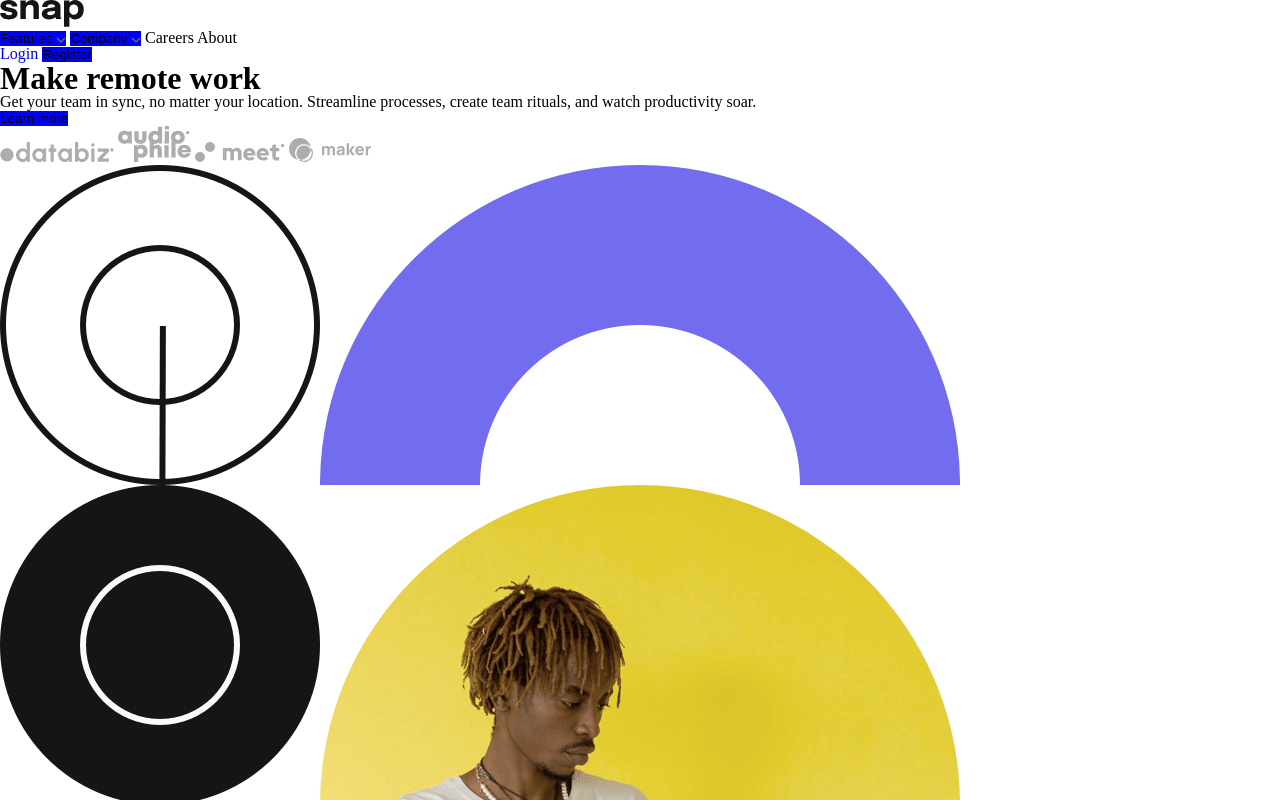
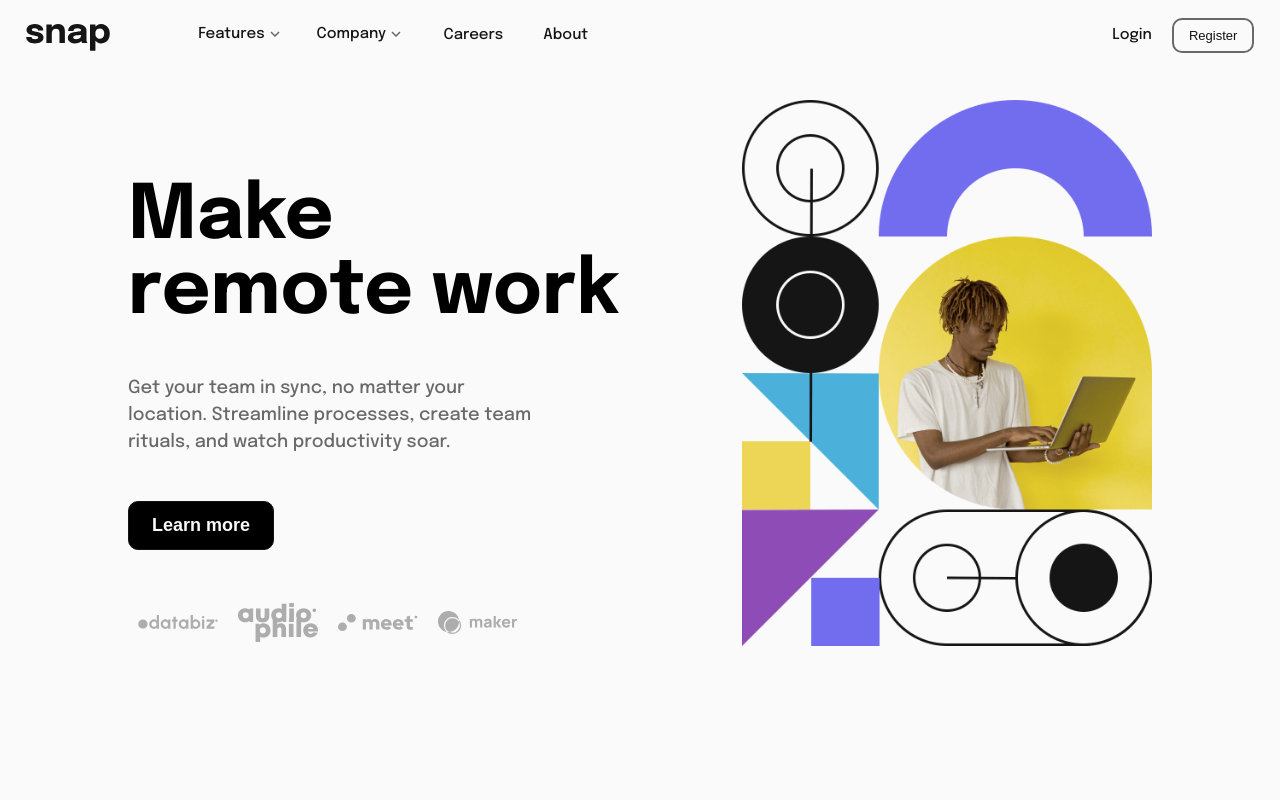
Before and after one commit to Victor-Eduardo-art/Intro-section-with-dropdown-navigatio, a plain HTML site: page index.html in a window 1280 px wide. Shown: the top 800 px of the page. Drawn offline with Linux system fonts and the light colour scheme.

Commit message:
feat: finalizei a página para desktop

```diff
--- a/css/reset.css
+++ b/css/reset.css
@@ -15,11 +15,6 @@
 article, aside, details, figcaption, figure,
 footer, header, hgroup, menu, nav, section {
 	display: block;
-}
-
-div, section, body, aside, header, footer {
-	margin: 0;
-	padding: 0;
 }
 
 body {
--- a/css/style.css
+++ b/css/style.css
@@ -1,11 +1,221 @@
 @charset "UTF-8";
+@import url('https://fonts.googleapis.com/css2?family=Epilogue:wght@500;700&display=swap');
+/* font-family: 'Epilogue', sans-serif; */
+
+.botao {
+    transition: 0.5s all;
+    padding: 0.8rem 1.5rem;
+    border-radius: 1rem;
+    color: var(--almost-black);
+    background-color: var(--almost-white);
+    font-size: 1.3rem;
+}
+
+.botao:hover {
+    cursor: pointer;
+    opacity: 100%;
+    padding: 0.8rem 2.4rem;
+}
+
+.none {
+    display: none;
+}
 
 /* ====== BODY/HTML/ROOT ====== */
+:root {
+    font-size: 62.5%;
+
+    --almost-white: hsl(0, 0%, 98%);
+    --medium-gray: hsl(0, 0%, 41%);
+    --almost-black: hsl(0, 0%, 8%);
+    --weight-500: 500;
+    --weight-700: 700;
+}
+
+body {
+    background-color: var(--almost-white);
+    min-width: 100vw;
+    min-height: 100vh;
+    font-size: 1.8rem;
+    font-family: 'Epilogue', sans-serif;
+    font-weight: var(--weight-500);
+}
 
 /* ====== HEADER ====== */
 
-/* ====== SUB SEÇÃO DO HEADER EX: MENU HEADER ====== */
+header {
+    width: 96vw;
+    height: 7rem;
+    margin: auto;
+    margin-bottom: 3rem;
+}
+
+nav {
+    height: 100%;
+    width: 100%;
+    display: flex;
+    justify-content: space-between;
+    align-items: flex-end;
+}
+
+.ctr-links-menu, .ctr-botoes-login-register {
+    height: 100%;
+    display: flex;
+    align-items: center;
+}
+
+.logo {
+    margin: 1% 6rem 0 0;
+}
+
+.logo img {
+    margin: 0;
+    width: 100%;
+}
+
+nav a {
+    margin: 1rem 2rem;
+    display: flex;
+    align-items: center;
+    background-color: var(--almost-white);
+    color: var(--almost-black);
+    font-family: 'Epilogue', sans-serif;
+    font-size: 1.5rem;
+    font-weight: 500;
+}
+
+nav a img {
+    margin-left: 0.5rem;
+}
+
+nav a:hover {
+    cursor: pointer;
+    font-weight: 700;
+}
+
+nav button {
+    border: 2px solid var(--medium-gray);
+}
+
+.ctr-submenu .direita {
+    align-self: flex-end !important;
+}
+
+.ctr-submenu .esquerda {
+    align-self: flex-start !important;
+}
+
+.ctr-submenu {
+    margin: 0 1.7rem 0 2rem;
+    align-self: flex-start;
+    display: flex;
+    flex-direction: column;
+    align-items: flex-end;
+    position: relative;
+    top: 24%;
+    width: 9rem;
+}
+
+.ctr-submenu a {
+    margin: 1rem 0;
+}
+
+.submenu {
+    z-index: 0;
+    top: 1rem;
+    padding: 1rem 0;
+    position: relative;
+    border-radius: 5%;
+    background-color: #fff;
+    box-shadow: 0px 10px 40px rgba(0, 0, 0, 0.171);
+
+}
+
+.submenu a {
+    min-width: 11rem;
+    padding: 1.5rem 2rem;
+    background-color: #fff;
+    margin: 0;
+    font-size: 1.5rem;
+    transition: 0.5s background-color;
+}
+
+.submenu a:hover {
+    cursor: pointer;
+    font-weight: 500;
+    background-color: #eee;
+}
+
+.submenu a span {
+    font-size: 1.5rem;
+    color: var(--medium-gray);
+    line-height: 12px;
+    padding: 0;
+}
+
+.submenu a img {
+    margin-right: 1rem;
+    margin-left: 0;
+}
 
 /* ====== MAIN ====== */
 
-/* ====== FOOTER ====== */
+main {
+    display: flex;
+    justify-content: space-between;
+    width: 80vw;
+    margin: auto;
+}
+
+.ctr-creditos {
+    display: flex;
+    align-items: center;
+}
+
+main .ctr-creditos img {
+    width: 8rem;
+    margin: 0 1rem;
+}
+
+main .ilustracao {
+    width: 40%;
+    margin-left: 10rem;
+}
+
+main .secao-principal {
+    padding-top: 8rem;
+    display: flex;
+    flex-direction: column;
+    justify-content: space-between;
+}
+
+main .secao-principal h1 {
+    font-size: 7.5rem;
+    margin-bottom: 4.5rem;
+}
+
+main .secao-principal p {
+    width: 80%;
+    color: var(--medium-gray);
+    line-height: 1.5;
+    font-size: 1.8rem;
+    margin-bottom: 4.5rem;
+}
+
+main .secao-principal button {
+    font-weight: 700;
+    background-color: rgb(0, 0, 0);
+    font-size: 1.8rem;
+    padding: 1.3rem 2.3rem;
+    color: var(--almost-white);
+    border: 1px solid var(--almost-black);
+}
+
+main .secao-principal button:hover {
+    padding: 1.3rem 2.5rem;
+    cursor: pointer;
+    background-color: var(--almost-white);
+    color: var(--almost-black);
+}
+
+/* ====== Media Query ====== */
--- a/index.html
+++ b/index.html
@@ -18,12 +18,30 @@
 </head>
 <body>
 	<header>
-		<img src="images/logo.svg" alt="logo do site">
-
 		<nav>
 			<div class="ctr-links-menu">
-				<button class="botao-menu">Features <img src="images/icon-arrow-down.svg" alt="ícone seta pra baixo"></button>
-				<button class="botao-menu">Company <img src="images/icon-arrow-down.svg" alt="ícone seta pra baixo"></button>
+				<a href="#" class="logo"><img src="images/logo.svg" alt="logo do site"></a>
+
+				<div class="ctr-submenu">
+					<a class="botao-submenu">Features <img src="images/icon-arrow-down.svg" alt="ícone seta pra baixo"></a>
+
+					<div class="submenu direita none">
+						<a href="#"><img src="images/icon-todo.svg" class="icone" alt="ícone Todo List"><span>Todo List</span></a>
+						<a href="#"><img src="images/icon-calendar.svg" class="icone" alt="ícone Calendar"><span>Calendar</span></a>
+						<a href="#"><img src="images/icon-reminders.svg" class="icone" alt="ícone Reminders"><span>Reminders</span></a>
+						<a href="#"><img src="images/icon-planning.svg" class="icone" alt="ícone Planning"><span>Planning</span></a>
+					</div>
+				</div>
+
+				<div class="ctr-submenu">
+					<a class="botao-submenu esquerda">Company <img src="images/icon-arrow-down.svg" alt="ícone seta pra baixo"></a>
+
+					<div class="submenu esquerda none">
+						<a href="#"><span>History</span></a>
+						<a href="#"><span>Our Team</span></a>
+						<a href="#"><span>Blog</span></a>
+					</div>
+				</div>
 				<a>Careers</a>
 				<a>About</a>
 			</div>
@@ -37,12 +55,14 @@
 
 	<main>
 		<div class="secao-principal">
-			<h1>Make remote work</h1>
+			<div class="ctr-descricao">
+				<h1>Make<br> remote work</h1>
 
-			<p>Get your team in sync, no matter your location. Streamline processes,
-			create team rituals, and watch productivity soar.</p>
+				<p>Get your team in sync, no matter your location. Streamline processes,
+				create team rituals, and watch productivity soar.</p>
 
-			<button class="botao">Learn more</button>
+				<button class="botao">Learn more</button>
+			</div>
 
 			<div class="ctr-creditos">
 				<a href="#" class="creditos"><img src="images/client-databiz.svg" alt="logo do databiz"></a>
@@ -52,7 +72,7 @@
 			</div>
 		</div>
 
-		<img src="images/image-hero-desktop.png" alt="imagem de uma ilustração">
+		<img class="ilustracao" src="images/image-hero-desktop.png" alt="imagem de uma ilustração">
 	</main>
 
   <!-- <div class="attribution">
--- a/script.js
+++ b/script.js
@@ -1,5 +1,26 @@
-function iniciar () {
-    console.log('oi')
+function ativarDesativarSubmenu () {
+
+    for (let i = 0; i < document.querySelectorAll('.ctr-submenu .botao-submenu').length; i++) {
+
+        let botao = document.querySelectorAll('.ctr-submenu .botao-submenu')[i]
+
+        botao.addEventListener('click', () => {
+            const submenu = document.querySelectorAll('.ctr-submenu .submenu')[i]
+            const icone = document.querySelectorAll('.ctr-submenu .botao-submenu img')[i] // vai receber o ícone que está no botão
+
+            submenu.classList.toggle('none')
+
+            if (submenu.classList.contains('none') === true) {
+                icone.src = 'images/icon-arrow-down.svg'
+            } else if (submenu.classList.contains('none') === false) {
+                icone.src = 'images/icon-arrow-up.svg'
+            }
+        })
+    }
 }
 
-window.addEventListener('load', iniciar)
+function gerenciarFuncoes () {
+    ativarDesativarSubmenu()
+}
+
+window.addEventListener('load', gerenciarFuncoes)
```
